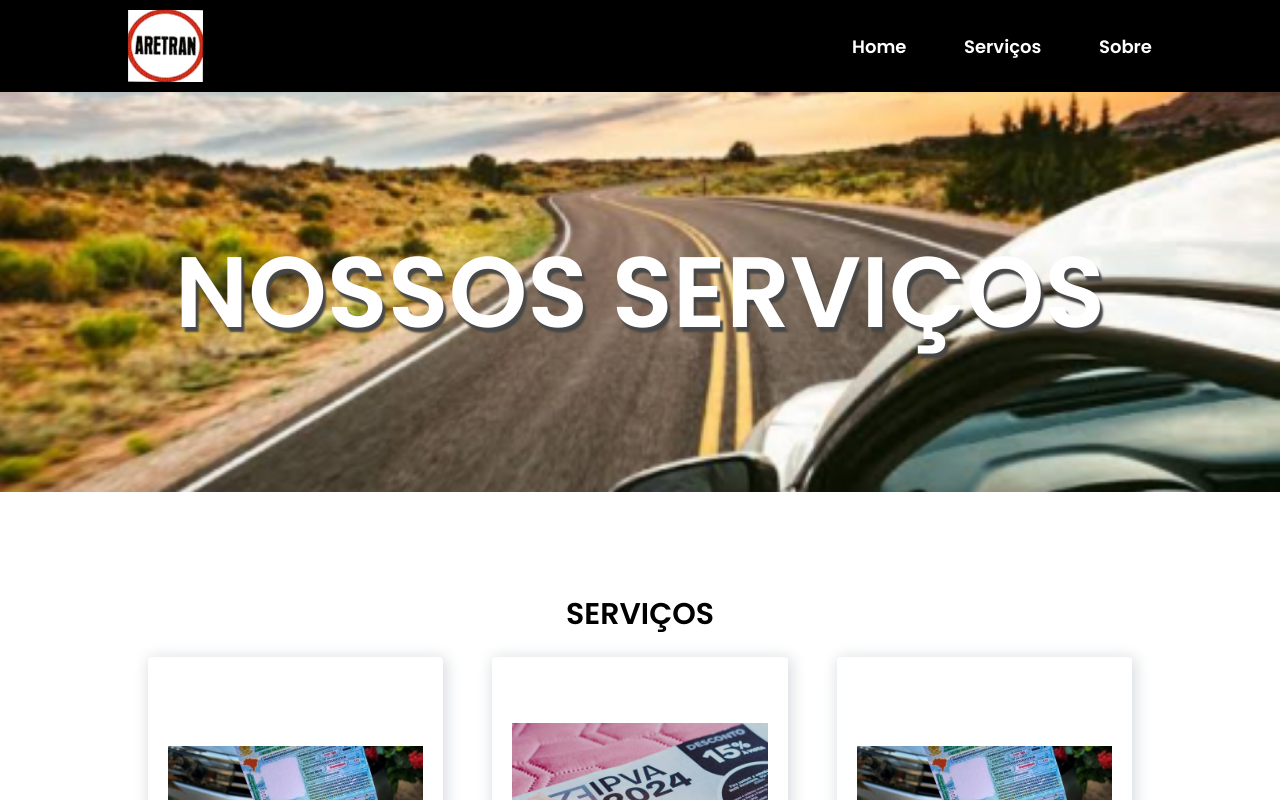
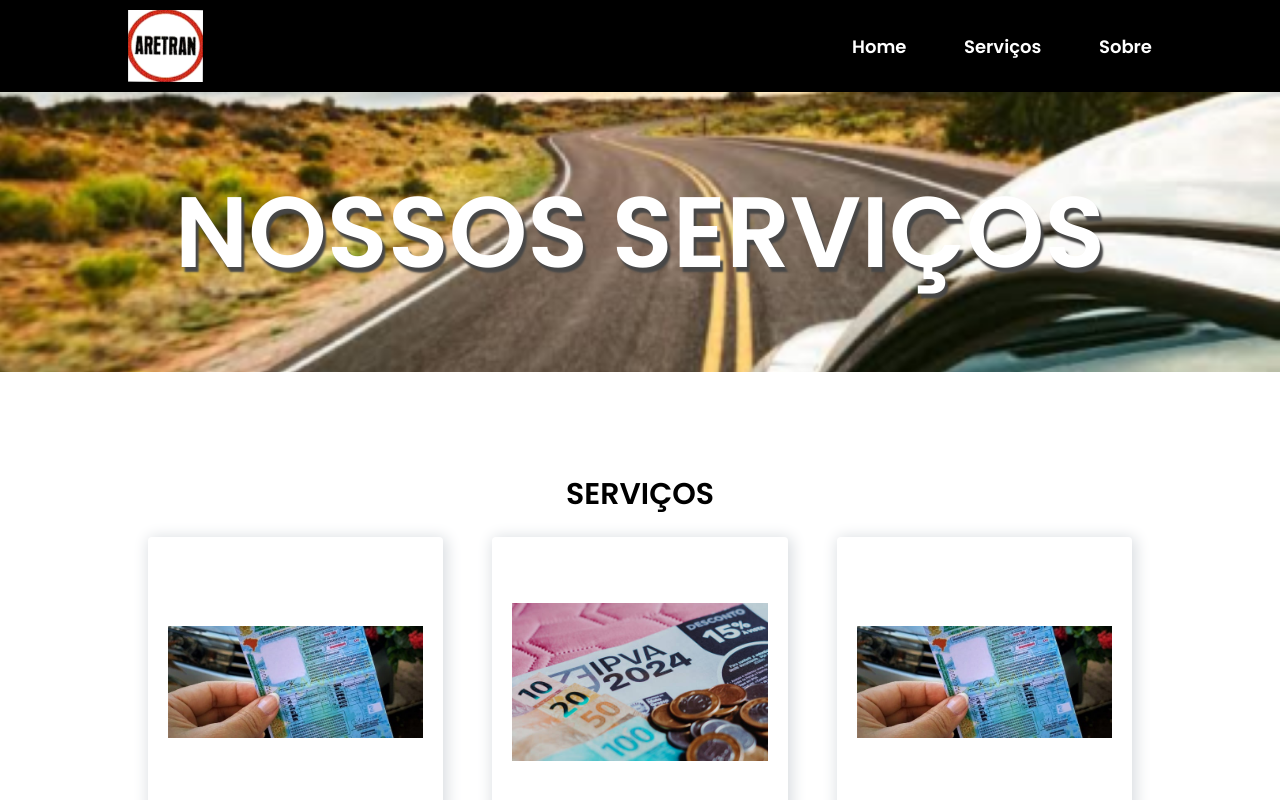
Before and after one commit to AndersonGL/Aretran-Despachantes, a React (Create React App) app: page /servicos in a window 1280 px wide. Shown: the top 800 px of the page. Built offline with nearby package versions, Linux system fonts and the light colour scheme.

Commit message:
Atualizar o style.css

```diff
--- a/src/paginas/Servicos/style.css
+++ b/src/paginas/Servicos/style.css
@@ -6,7 +6,7 @@ main {
 
   .secao-banner-servicos {
     width: 100%;
-    height: 50vh;
+    height: 35vh;
     display: flex;
     position: relative;
 
```
